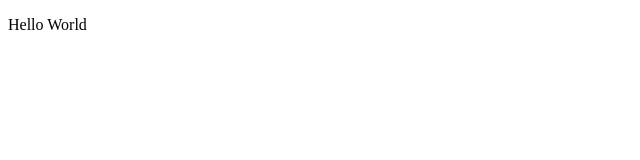
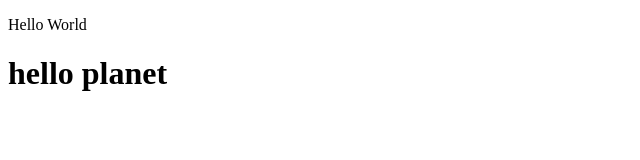
Before and after one commit to littlemalcolm/JavaScript, a plain HTML site: page test-folder/index.html in a window 1280 px wide. Shown: the whole page, without its empty margins (0-640 px from the left). Drawn offline with Linux system fonts and the light colour scheme.

Commit message:
index.html file updated

```diff
--- a/test-folder/index.html
+++ b/test-folder/index.html
@@ -9,6 +9,7 @@
 <body>
 
     <p>Hello World</p>
+    <h1>hello planet</h1>
 
     <script>
         console.log("Hello, Malcolm!");
```
